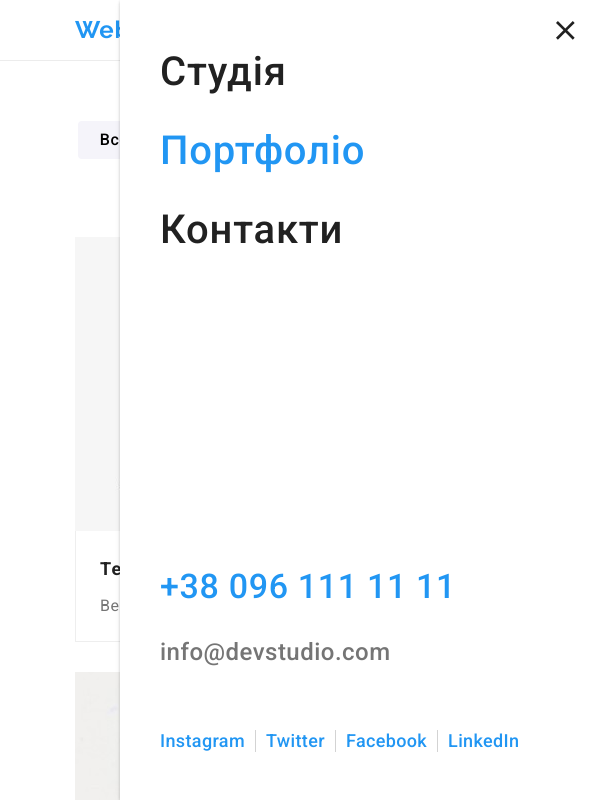
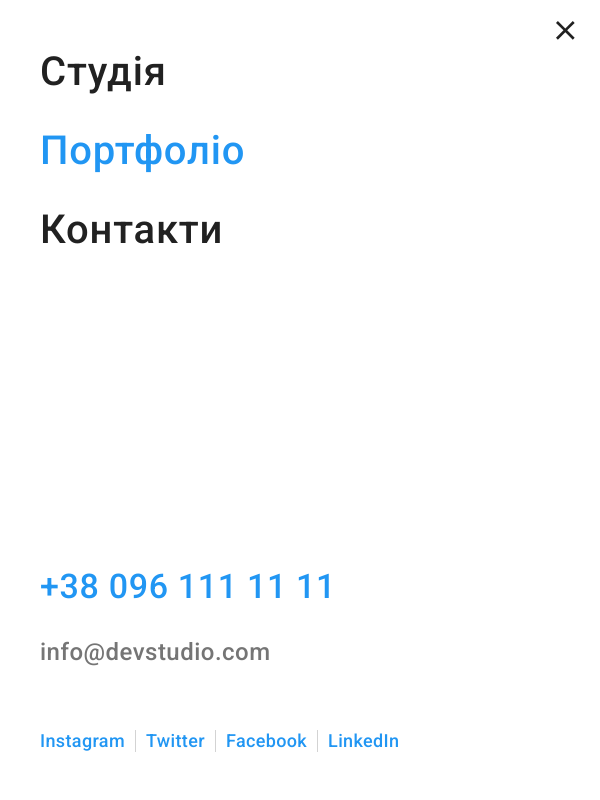
Before and after one commit to vladterko/goit-markup-hw-08, a plain HTML site: page portfolio.html in a window 600 px wide. Both pictures are taken after a click on the button 505 px from the left and 30 px from the top of the page. Shown: the top 800 px of the page. Drawn offline with nearby package versions, Linux system fonts and the light colour scheme; files that its build step writes are made by us from their sources.

Commit message:
Fix mobile menu width and radio-buttoms margins

```diff
--- a/sass/layout/_menu.scss
+++ b/sass/layout/_menu.scss
@@ -19,7 +19,7 @@
     transition: transform var(--animation), opacity var(--animation);
 
     @media screen and (min-width: 480px) and (max-width: 767px) {
-        width: 480px;
+        width: 100vw;
     }
 
     @media screen and (min-width: 768px) {
--- a/sass/layout/_portfolio.scss
+++ b/sass/layout/_portfolio.scss
@@ -1,7 +1,8 @@
 .radio-list {
     display: flex;
     flex-wrap: wrap;
-    justify-content: center;
+    justify-content: flex-start;
+    gap: 8px;
     margin-bottom: 40px;
 
     @media screen and (min-width: 768px) {
@@ -10,10 +11,6 @@
 
     @media screen and (min-width: 1200px) {
         margin-bottom: 50px;
-    }
-
-    &__item:not(:last-child) {
-        margin-right: 8px;
     }
 }
 
```
